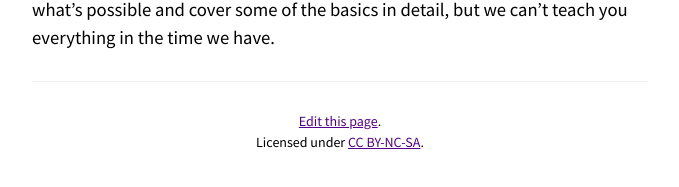
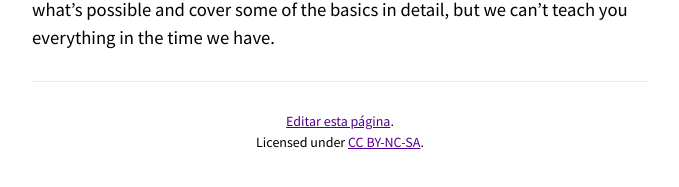
Before and after one commit to missing-semester-esp/missing-semester-esp.github.io, a Jekyll site: the page built from _2019/course-overview.md, in a window 1280 px wide. Shown: the part 1143-1330 px from the top of the page, without its empty margins (300-979 px from the left). Built offline with Jekyll 4.4.1, drawn with Linux system fonts in a browser that asks for light colours.

Commit message:
fix lecture layout link 'edita esta pagina'

```diff
--- a/_layouts/lecture.html
+++ b/_layouts/lecture.html
@@ -17,6 +17,6 @@ layout: default
 <hr>
 
 <div class="small center">
-<p><a href="https://github.com/missing-semester/missing-semester/blob/master/{{ page.path }}">Edit this page</a>.</p>
+<p><a href="https://github.com/missing-semester-esp/missing-semester-esp.github.io/tree/master/{{ page.path }}">Editar esta página</a>.</p>
 <p>Licensed under <a href="https://creativecommons.org/licenses/by-nc-sa/4.0">CC BY-NC-SA</a>.</p>
 </div>
```
